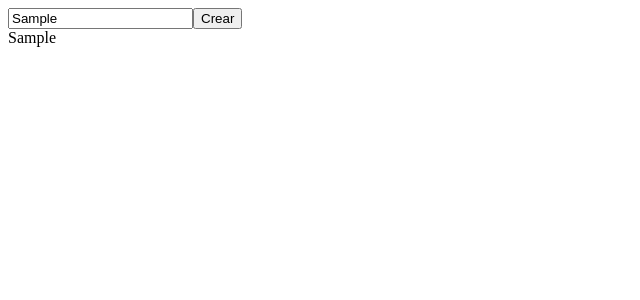
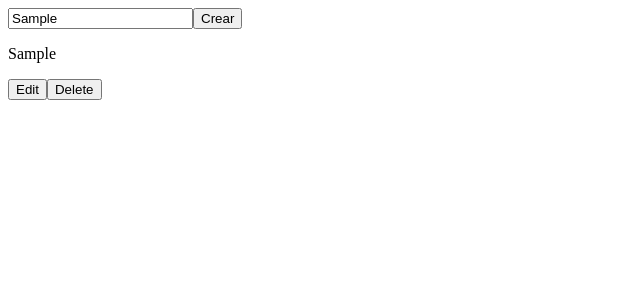
Before and after one commit to NachoBasilio/Estudio-Lista-de-Tareas, a React (Vite) app: page / in a window 1280 px wide. Both pictures are taken after typing "Sample" into the empty fields and a click on the input "Crear". Shown: the top 300 px of the page, without its empty margins (0-640 px from the left). Built offline with nearby package versions, Linux system fonts and the light colour scheme.

Commit message:
Logica de edicion

```diff
--- a/src/components/Todo.jsx
+++ b/src/components/Todo.jsx
@@ -1,9 +1,13 @@
-import React from 'react'
+import React, { useState } from 'react'
 
 export function Todo({item}) {
-  return (
-    <>
-        <div>{item.title}</div>
-    </>
+const [isEdit, setIsEdit] = useState(false)
+
+    return (
+    <div>
+        <p>{item.title}</p>
+        <button onClick={()=>{setIsEdit(true)}}>Edit</button>
+        <button>Delete</button>
+    </div>
   )
 }
```
